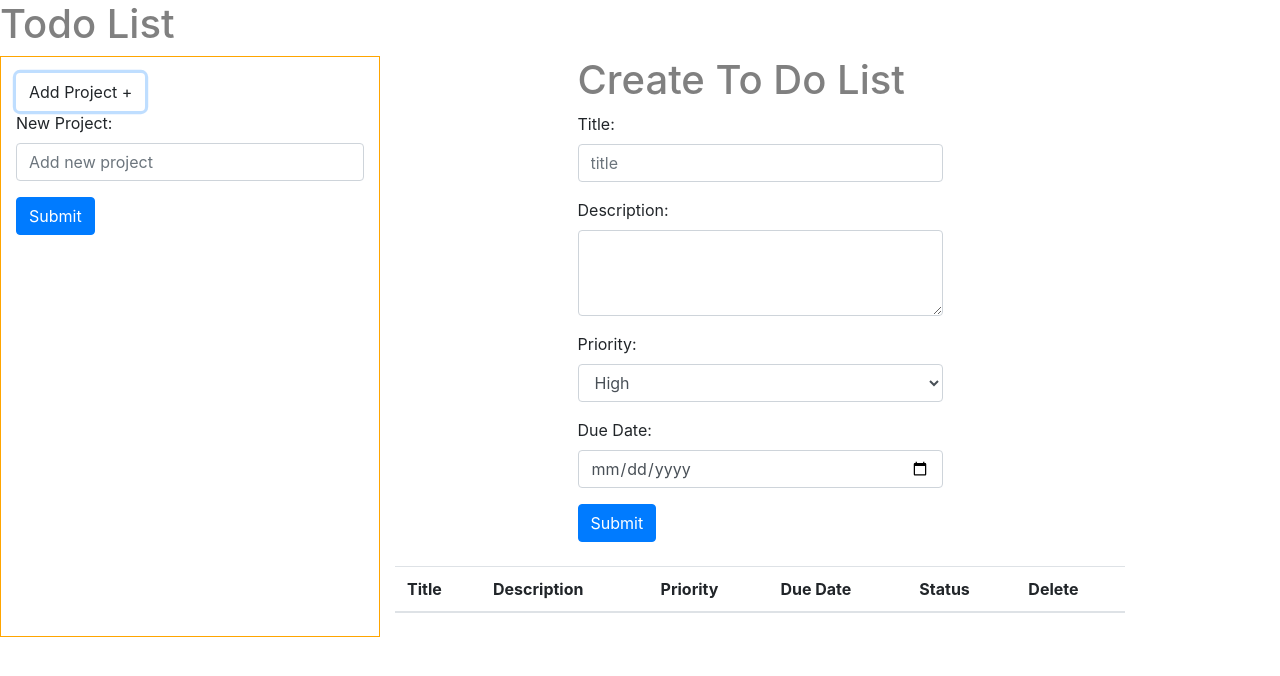
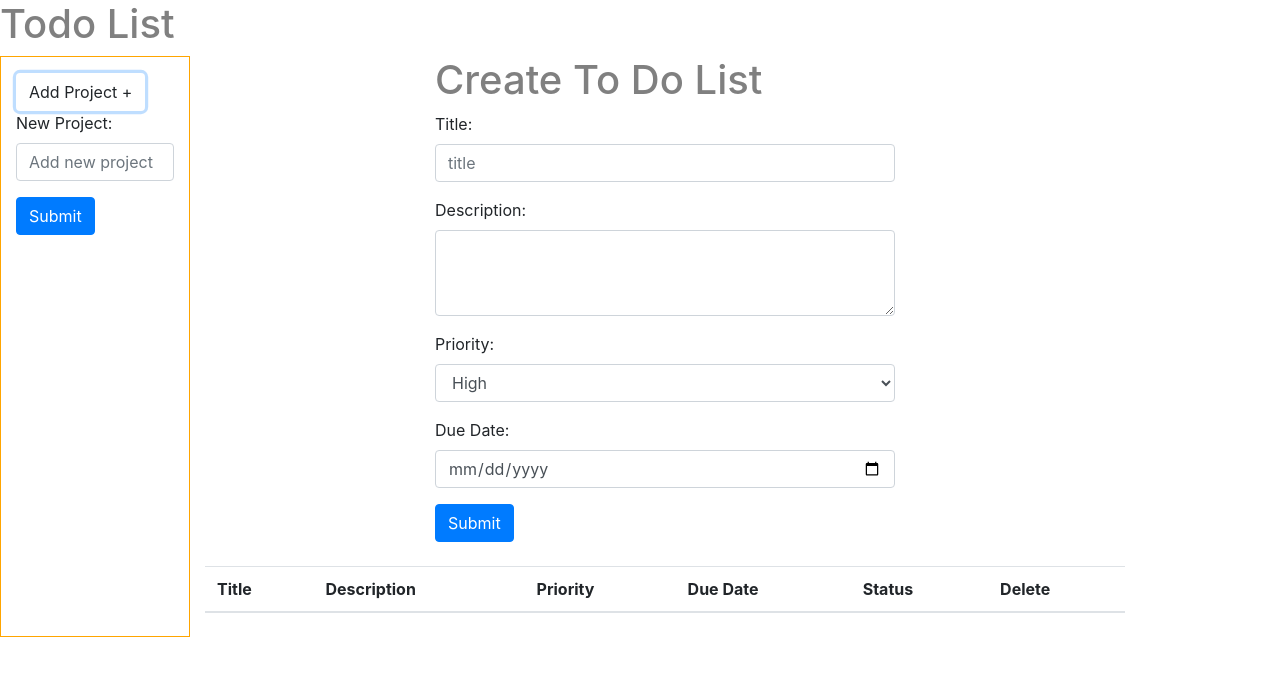
Before and after one commit to dev1980/To-Do-List, a website built with webpack: page dist/index.html in a window 1280 px wide. Both pictures are taken after a click on the button "Add Project +". Built offline with nearby package versions, Linux system fonts and the light colour scheme.

Commit message:
resize and position of todolist form

```diff
--- a/dist/index.html
+++ b/dist/index.html
@@ -9,9 +9,9 @@
     <main>
       <div class="container mx-0">
         <div class="row">
-            <div class="col-md-4 left-block">
+            <div class="col-md-2 left-block">
               <button class="btn mt-3" id="add-project">Add Project +</button>
-              <div id="projectForm">
+              <div id="projectForm" class="mb-4">
                 <div class="form-group">
                   <label for="project">New Project:</label>
                   <input type="text" class="form-control" id="projectName" placeholder="Add new project">
@@ -20,7 +20,7 @@
               </div>
               <div id="projectList">This is the project list</div>
             </div>
-          <div class="col-md-8">
+          <div class="col-md-10">
             <div class="w-50 m-auto">
             <h1>Create To Do List</h1>
             <div class="mb-4">
```
